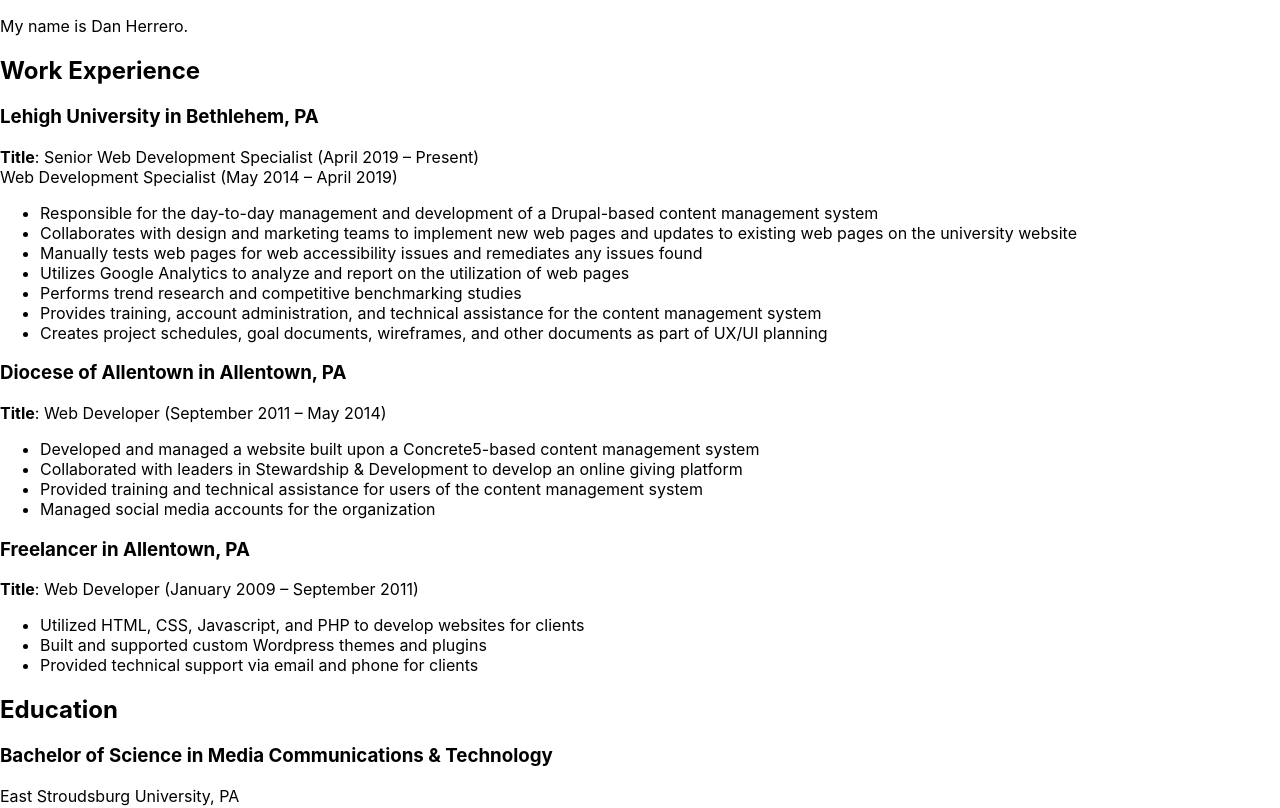
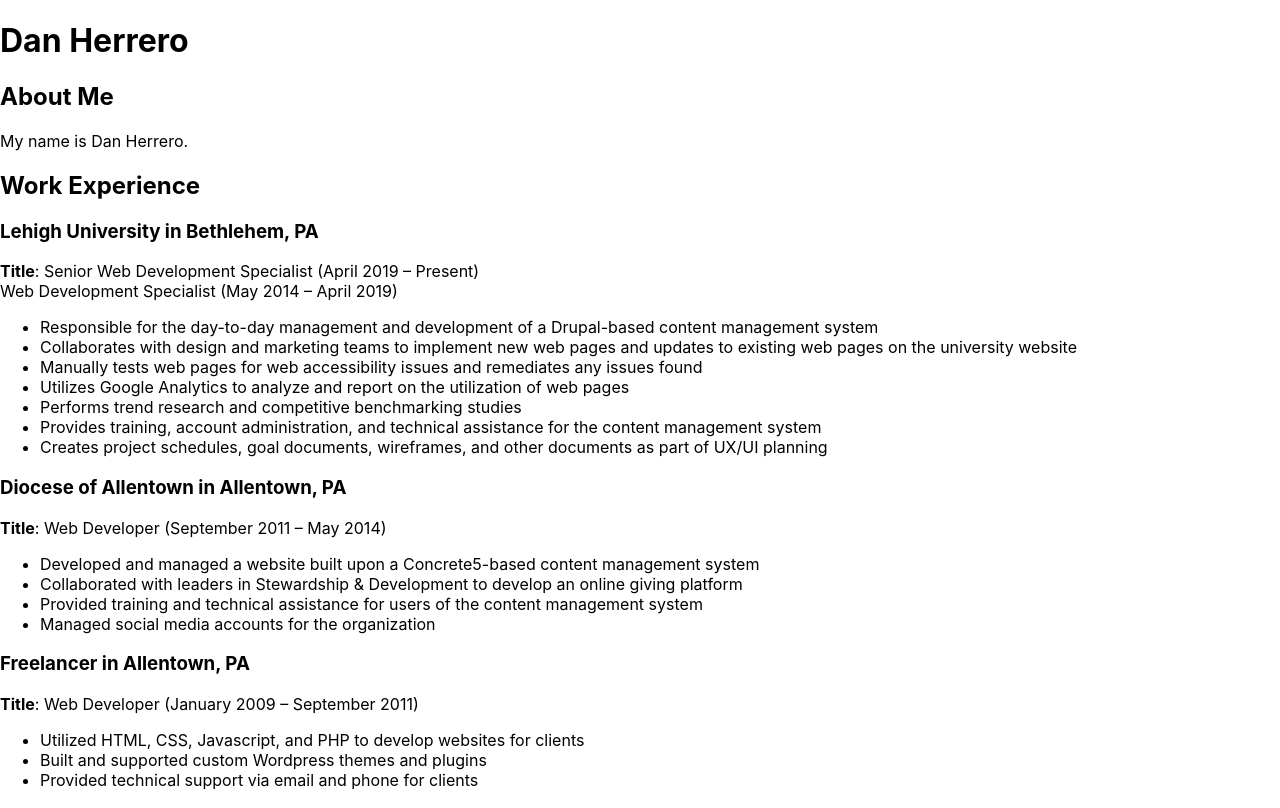
Before and after one commit to danherrero/react-resume, a React (Create React App) app: page / in a window 1280 px wide. Shown: the top 808 px of the page. Built offline with nearby package versions, Linux system fonts and the light colour scheme.

Commit message:
added header component

```diff
--- a/src/App.js
+++ b/src/App.js
@@ -1,5 +1,6 @@
 import React from 'react';
 import './App.css';
+import Header from './components/header'
 import About from './components/about'
 import Experience from './components/experience'
 import Education from './components/education'
@@ -7,6 +8,7 @@ import Education from './components/education'
 function App() {
   return (
     <div className="Resume">
+      <Header />
       <About />
       <Experience />
       <Education />
--- a/src/components/about.jsx
+++ b/src/components/about.jsx
@@ -6,6 +6,7 @@ export default class About extends Component {
 render() {
   return (
      <div className="about">
+     	<h2>About Me</h2>
      	<p>My name is Dan Herrero.</p>
      </div>
   )
--- /dev/null
+++ b/src/components/header.jsx
@@ -0,0 +1,13 @@
+import React, { Component } from 'react'
+
+
+export default class Header extends Component {
+
+render() {
+  return (
+     <header>
+     	<h1>Dan Herrero</h1>
+     </header>
+  )
+ }
+}
```
